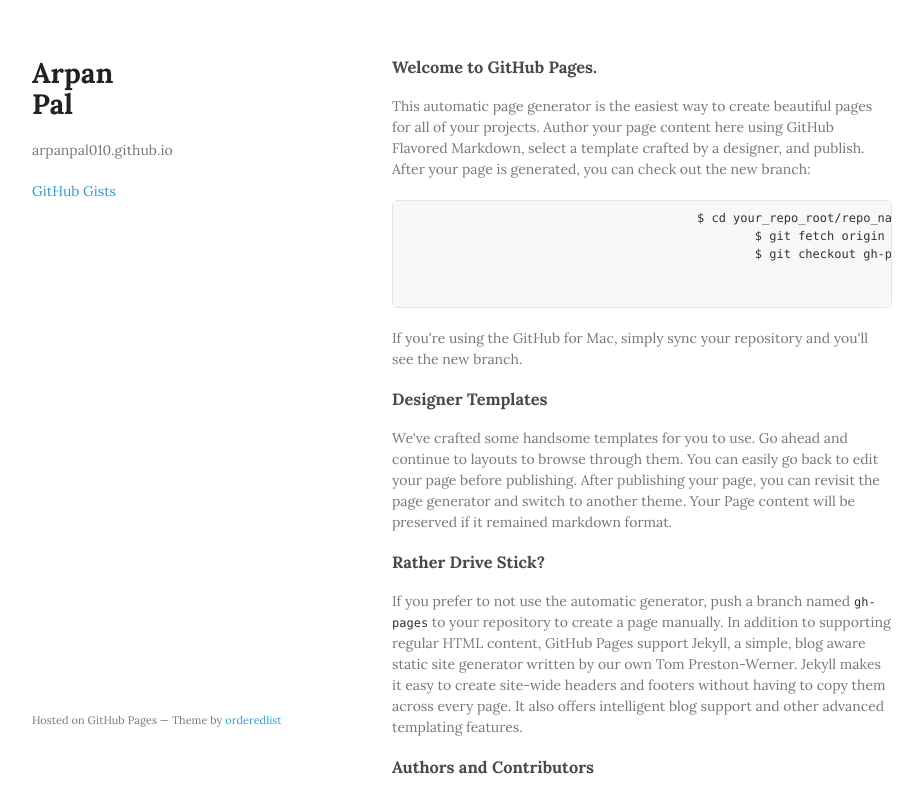
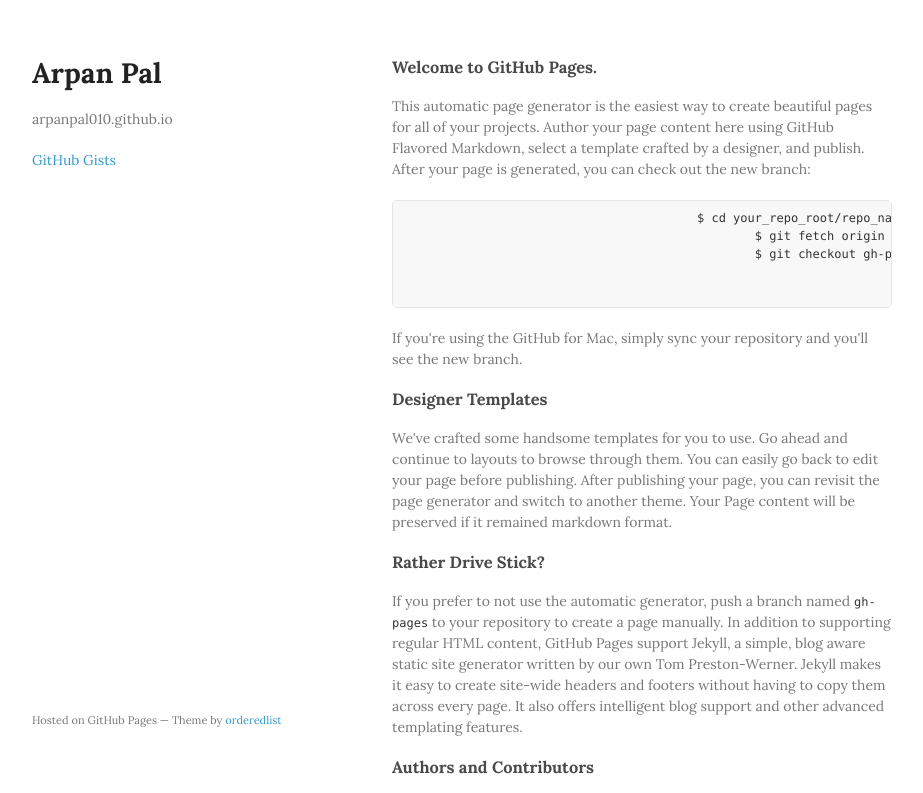
Before and after one commit to arpanpal010/arpanpal010.github.io, a plain HTML site: page index.html in a window 1280 px wide. Shown: the top 793 px of the page, without its empty margins (178-1101 px from the left). Drawn offline with Linux system fonts and the light colour scheme.

Commit message:
minor changes.

```diff
--- a/stylesheets/styles.css
+++ b/stylesheets/styles.css
@@ -96,7 +96,7 @@ img {
 }
 
 header {
-  width:100px;
+  width:270px;
   float:left;
   position:fixed;
 }
```
